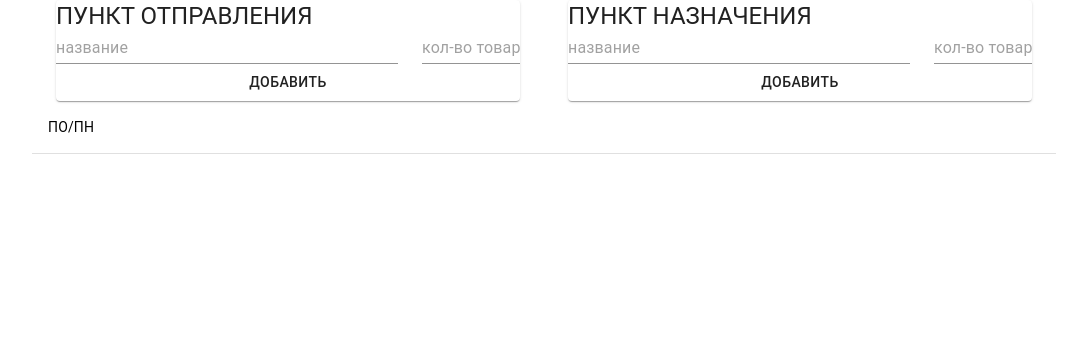
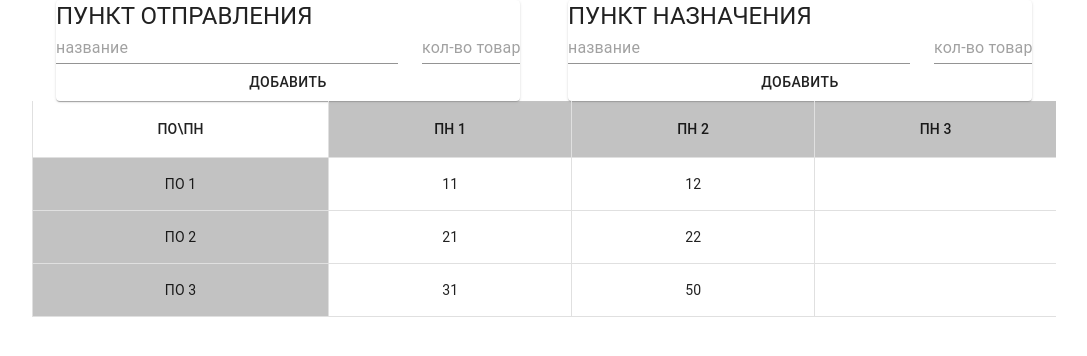
Before and after one commit to eavarlamova/fuzzy-transport-problem, a React (Create React App) app: page / in a window 1280 px wide. Shown: the top 356 px of the page, without its empty margins (96-1183 px from the left). Built offline with nearby package versions, Linux system fonts and the light colour scheme.

Commit message:
render matrix fix

```diff
--- a/src/pages/FormPage/components/ResaltTable/index.jsx
+++ b/src/pages/FormPage/components/ResaltTable/index.jsx
@@ -1,6 +1,6 @@
 import { Table, TableHead, TableCell, TableBody, TableRow } from "@material-ui/core";
 import { memo } from "react";
-
+import "../../index.scss"
 const ResultTable = (props) => {
   const {
     points,
@@ -10,21 +10,21 @@ const ResultTable = (props) => {
   return (
     <>
 
-      <Table>
-        {/* <TableHead> */}
+      <Table className='table'>
+        <TableHead>
           <TableRow>
-            <TableCell>ПО/ПН</TableCell>
+            <TableCell>ПО\ПН</TableCell>
             {points.destination.map(({ name, quality }) => (
-              <TableCell> {name} - {quality} </TableCell>
+              <TableCell className='table_name'> {name} </TableCell>
             )) || ''}
           </TableRow>
-        {/* </TableHead>
-        <TableBody> */}
+        </TableHead>
+        <TableBody>
           {console.log('#######', matrix, '#######')}
           {matrix.map((item, index) => {
             return (
               <TableRow>
-                <TableCell> {points.departure[index].name}</TableCell>
+                <TableCell className='table_name'> {points.departure[index].name}</TableCell>
                 {item.map(item => <TableCell> {item.x}</TableCell> )}
                 {/* <TableCell> </TableCell> */}
               </TableRow>
@@ -35,7 +35,7 @@ const ResultTable = (props) => {
 
             </TableCell>
           </TableRow> */}
-        {/* </TableBody> */}
+        </TableBody>
       </Table>
       {/*
       {
--- a/src/pages/FormPage/index.jsx
+++ b/src/pages/FormPage/index.jsx
@@ -9,15 +9,16 @@ const FormPage = () => {
   const [points, setPoints] = useState({ departure: [], destination: [] }); // пункты отправления и назначения в виде объектов с полямя name и quality
   const [currentPoint, setCurrentPoint] = useState({ departure: {}, destination: {} });
   const [matrix, setMatrix] = useState([])
-  // const matrix1 = [
-  //   [{x: 11 , c: 11}, {x: 12, c: 12}],
-  //   [{x: 21, c: 21}, {x: 22, c: 22}],
-  //   [{x: 31, c: 31}, {x: 50, c: null}],
-  // ];
-  // useEffect(()=>{
-  //   setMatrix(matrix1)
-  // setPoints({ departure: ['ПО 1','ПО 2', 'ПО 3' ], destination: [ 'ПH 1', 'ПH 2', 'ПH 3' ] })
-  // }, [])
+  const matrix1 = [
+    [{x: 11 , c: 11}, {x: 12, c: 12}],
+    [{x: 21, c: 21}, {x: 22, c: 22}],
+    [{x: 31, c: 31}, {x: 50, c: null}],
+  ];
+  useEffect(()=>{
+    setMatrix(matrix1)
+  setPoints({ departure: [{name: 'ПО 1'},{name: 'ПО 2'}, {name: 'ПО 3' }],
+              destination: [ {name: 'ПH 1'}, {name:'ПH 2'}, {name: 'ПH 3' }] })
+  }, [])
 
 
   const setMatrixField = useMemo(() => {
--- a/src/pages/FormPage/index.scss
+++ b/src/pages/FormPage/index.scss
@@ -4,4 +4,16 @@
     margin: auto;
 
 
+};
+
+.table {
+
+    &_name {
+        background-color: rgba(60%, 60%, 60%, 0.6);
+    }
+
+    th, td {
+        text-align: center;
+        border-left: 1px solid rgba(224, 224, 224, 1);
+    }
 }
```
